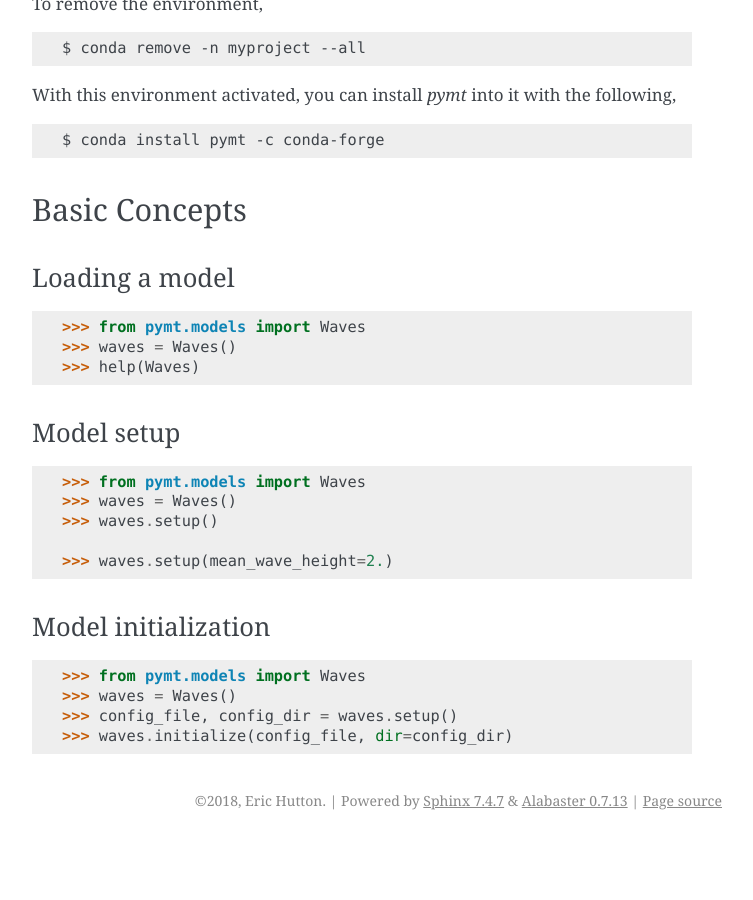
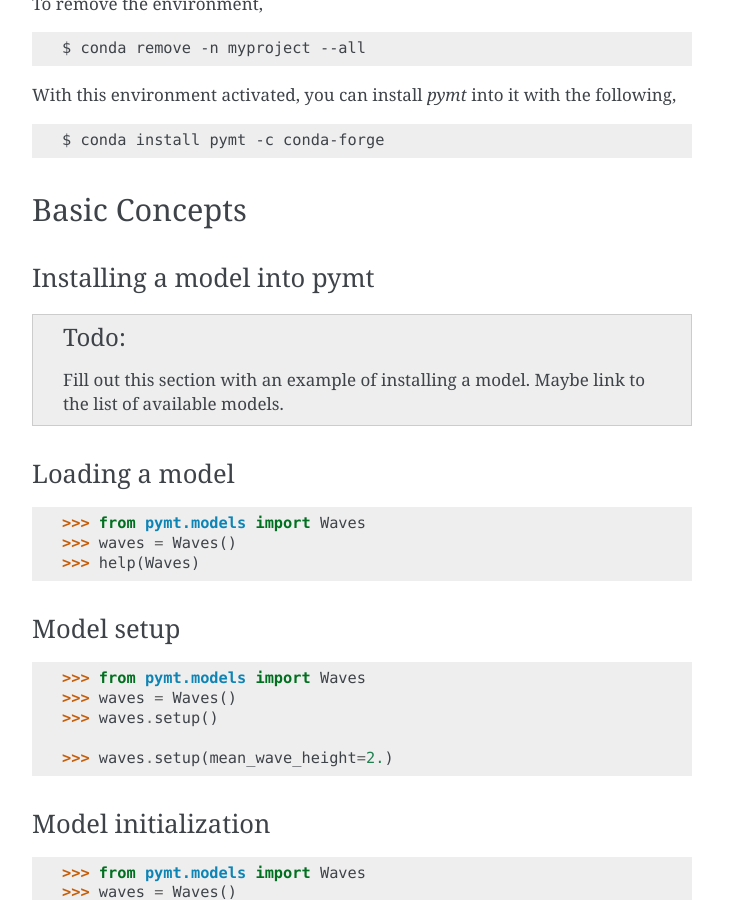
Before and after one commit to csdms/pymt, a Sphinx documentation site: the page built from docs/quickstart.rst, in a window 1280 px wide and 900 px high, scrolled down 999 px. Shown: the whole window, without its empty margins (388-1141 px from the left). Built offline with Sphinx 7.4.7, drawn with Linux system fonts in a browser that asks for light colours; pages that are not in the unit, such as notebooks, are missing from menus; before the commit the page ends 1839 px from its top, so only the background shows below that.

Commit message:
Add a todo to write instructions for installing a model into pymt.
Also enable todos in text.

```diff
--- a/docs/conf.py
+++ b/docs/conf.py
@@ -138,7 +138,7 @@
 pygments_style = "sphinx"
 
 # If true, `todo` and `todoList` produce output, else they produce nothing.
-todo_include_todos = False
+todo_include_todos = True
 
 
 # -- Options for HTML output -------------------------------------------
--- a/docs/quickstart.rst
+++ b/docs/quickstart.rst
@@ -68,6 +68,14 @@
 Basic Concepts
 --------------
 
+Installing a model into pymt
+++++++++++++++++++++++++++++
+
+.. todo::
+
+   Fill out this section with an example of installing a model. Maybe
+   link to the list of available models.
+
 Loading a model
 +++++++++++++++
 
```
